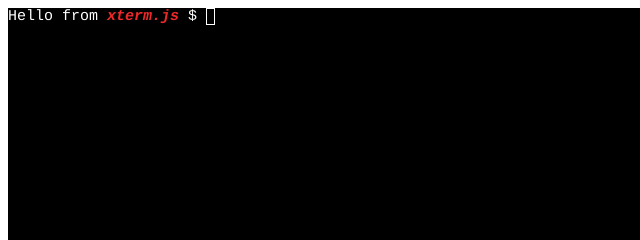
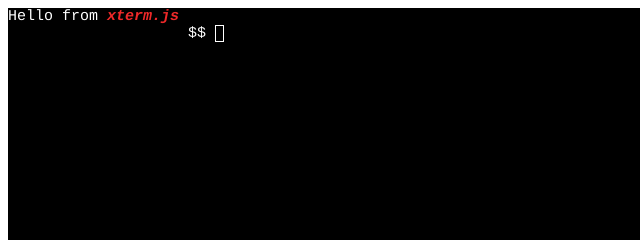
Before and after one commit to qiujinhuang/www, a plain HTML site: page index.htm in a window 1280 px wide. Shown: the top 240 px of the page, 0-640 px from the left. Drawn offline with nearby package versions, Linux system fonts and the light colour scheme.

Commit message:
Update index.htm

```diff
--- a/index.htm
+++ b/index.htm
@@ -9,8 +9,8 @@
       <script>
         var term = new Terminal();
         term.open(document.getElementById('terminal'));
-        term.write('Hello from \x1B[1;3;31mxterm.js\x1B[0m ');
-        term.write('$ ');
+        term.write('Hello from \x1B[1;3;31mxterm.js\x1B[0m \n');
+        term.write('$$ ');
       </script>
     </body>
   </html>
```
